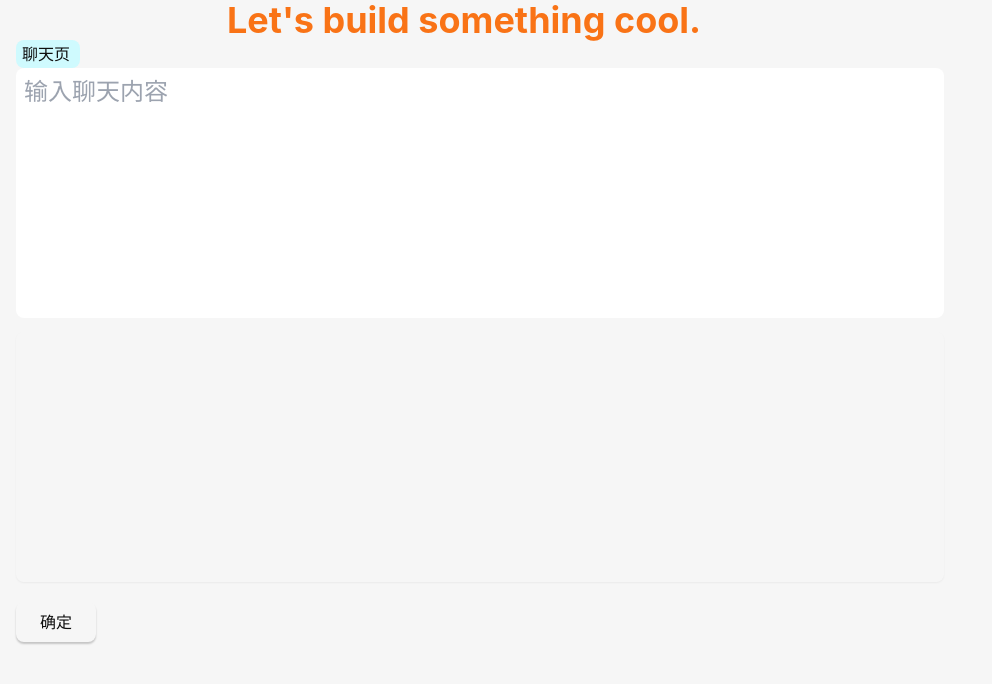
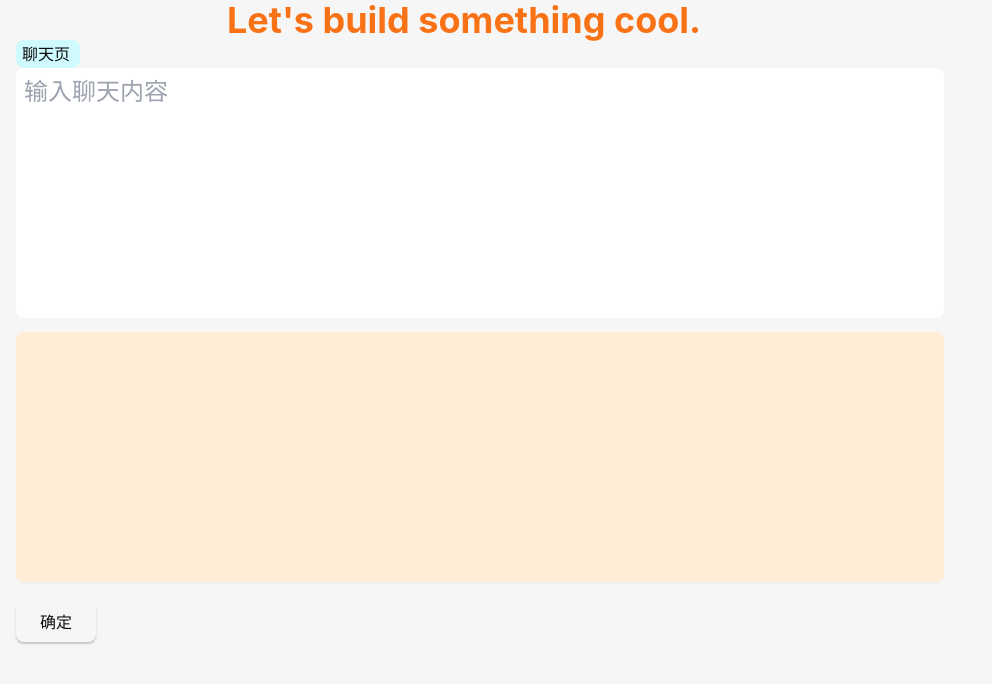
Before and after one commit to ZionPi/ai-companion, a React (Vite) app: page / in a window 1280 px wide. Shown: the top 684 px of the page, without its empty margins (0-992 px from the left). Built offline with nearby package versions, Linux system fonts and the light colour scheme.

Commit message:
add gfm support

```diff
--- a/package.json
+++ b/package.json
@@ -18,7 +18,8 @@
     "react-copy-to-clipboard": "^5.1.0",
     "react-dom": "^18.2.0",
     "react-markdown": "^9.0.1",
-    "react-syntax-highlighter": "^15.5.0"
+    "react-syntax-highlighter": "^15.5.0",
+    "remark-gfm": "^4.0.0"
   },
   "devDependencies": {
     "@tauri-apps/cli": "^1",
--- a/src-tauri/tauri.conf.json
+++ b/src-tauri/tauri.conf.json
@@ -30,7 +30,7 @@
     "bundle": {
       "active": true,
       "targets": "all",
-      "identifier": "com.tauri.dev",
+      "identifier": "com.tauri.ai-companion",
       "icon": [
         "icons/32x32.png",
         "icons/128x128.png",
--- a/src/ChatRoom.jsx
+++ b/src/ChatRoom.jsx
@@ -1,10 +1,10 @@
 import React, { useState } from 'react';
 import "./index.css";
-import ReactMarkdown from 'react-markdown';
+import Markdown from 'react-markdown';
 import { Prism as SyntaxHighlighter } from 'react-syntax-highlighter';
 import { dark } from 'react-syntax-highlighter/dist/esm/styles/prism';
 import { CopyToClipboard } from 'react-copy-to-clipboard';
-
+import remarkGfm from 'remark-gfm'
 function ChatRoom() {
     const [message, setMessage] = useState('');
     const [answer, setAnswer] = useState('');
@@ -16,7 +16,7 @@ function ChatRoom() {
                     {value}
                 </SyntaxHighlighter>
                 <CopyToClipboard text={value}>
-            <button style={{ position: 'absolute', right: '5px', top: '5px' }}>
+                    <button style={{ position: 'absolute', right: '8px', top: '5px' }}>
                         Copy
                     </button>
                 </CopyToClipboard>
@@ -89,7 +89,7 @@ function ChatRoom() {
             <div className='ml-4  w-16 h-7 px-1.5 py-0.5  bg-cyan-100 rounded-lg' >聊天页</div>
             <div className='mt-0'>
                 <textarea
-                    className='mx-4 w-full h-250 rounded-lg outline-none pl-2 pt-2 text-2xl resize-none overflow-auto'
+                    className='mx-4 w-full h-auto min-h-250 rounded-lg outline-none pl-2 pt-2 text-2xl resize-none overflow-auto'
                     id='question_box'
                     placeholder="输入聊天内容"
                     value={message}
@@ -106,8 +106,41 @@ function ChatRoom() {
                     onChange={(e) => setAnswer(e.target.value)}
                 ></textarea> */}
 
-                <ReactMarkdown components={{ code: CodeBlock }} className=" mt-2 mx-4 w-full resize-none md:text-1xl h-250 pl-2 pt-2 rounded-lg outline-none border-gray-200 align-top shadow-sm overflow-auto  ">{answer}</ReactMarkdown>
+                {/* <ReactMarkdown components={{ code: CodeBlock }} className=" mt-2 mx-4 w-full resize-none md:text-1xl h-250 pl-2 pt-2 rounded-lg outline-none border-gray-200 align-top shadow-sm overflow-auto  ">{answer}</ReactMarkdown> */}
 
+
+                <Markdown
+                    remarkPlugins={[remarkGfm]}
+                    className="bg-orange-100 mt-2 mx-4 w-full resize-none md:text-1xl h-auto min-h-250 pl-2 pt-2 rounded-lg outline-none border-blue-200 align-top shadow-sm overflow-auto  "
+                    children={answer}
+                    components={{
+                        code(props) {
+                            const { children, className, node, ...rest } = props
+                            const match = /language-(\w+)/.exec(className || '')
+                            return match ? (
+                                <div style={{ position: 'relative' }}>
+                                    <SyntaxHighlighter
+                                        {...rest}
+                                        PreTag="div"
+                                        children={String(children).replace(/\n$/, '')}
+                                        language={match[1]}
+                                        style={dark}
+                                    />
+                                    <CopyToClipboard text={String(children).replace(/\n$/, '')}>
+                                        <button style={{ position: 'absolute', right: '10px', top: '5px', color: '#ffffff' }}>
+                                            Copy
+                                        </button>
+                                    </CopyToClipboard>
+                                </div>
+
+                            ) : (
+                                <code {...rest} className={className}>
+                                    {children}
+                                </code>
+                            )
+                        }
+                    }}
+                />
 
             </div>
             <div className=''>
--- a/tailwind.config.js
+++ b/tailwind.config.js
@@ -11,6 +11,9 @@ export default {
           '250': '250px',
           '300': '300px',
         },
+        minHeight: {
+          '250': '250px',
+        },
 
           width: {
           '100': '58rem',
```
Also changed, not shown: 8 other files (tests, documents, lock files or other folders). Lines whose indentation alone changed are shown as unchanged.
